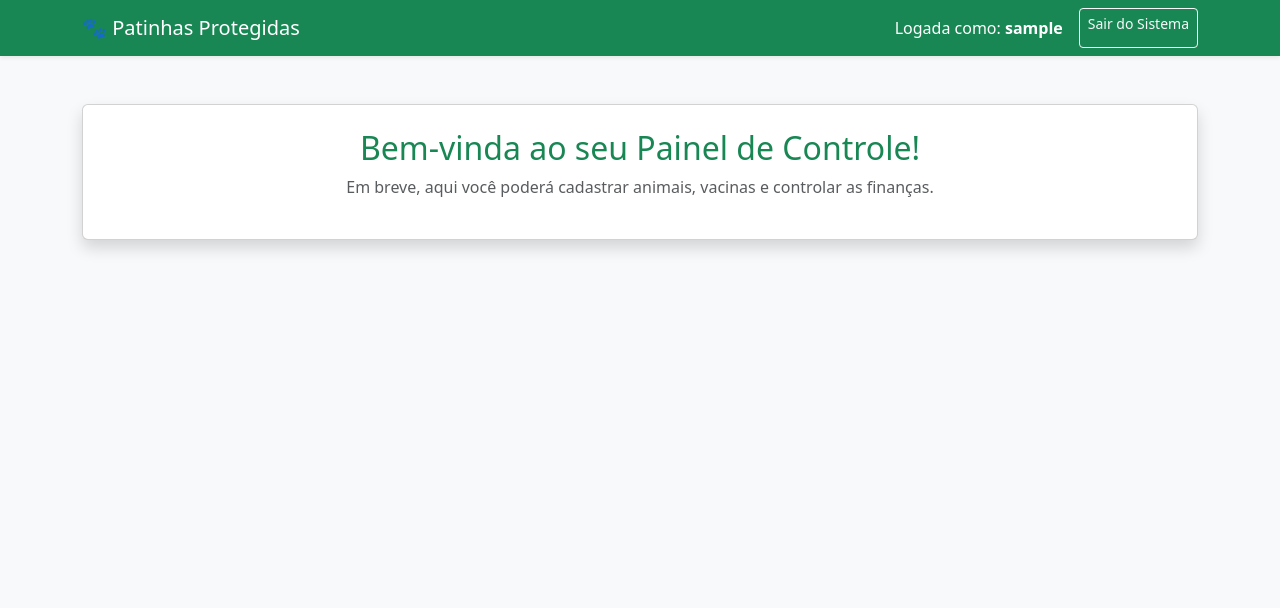
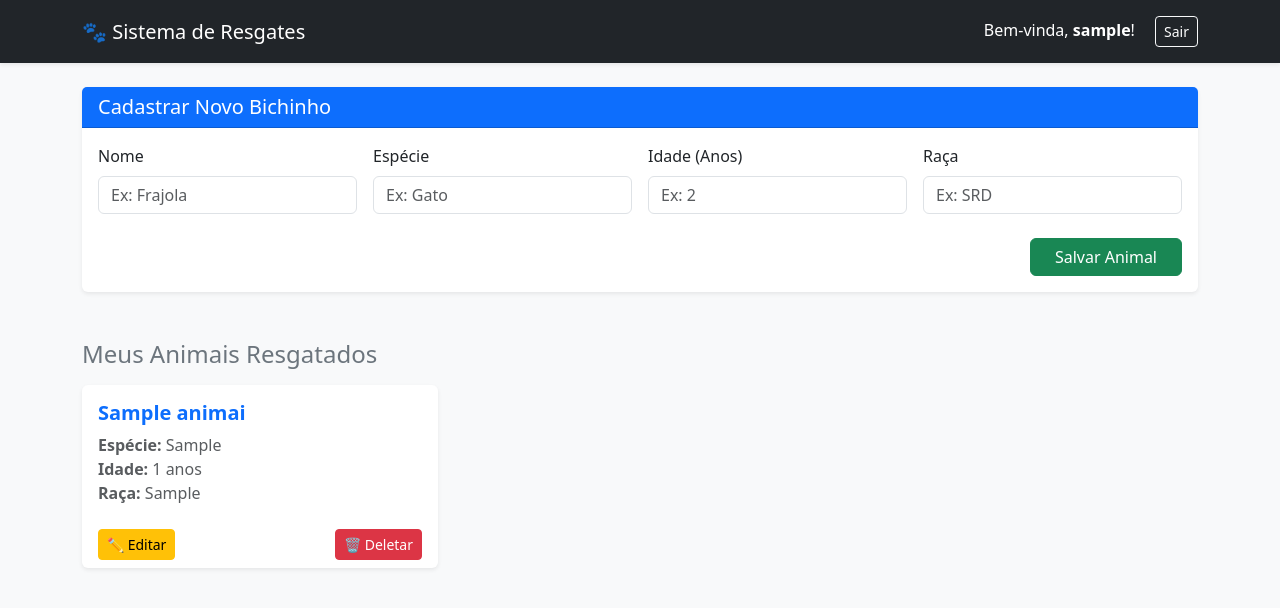
Before and after one commit to gbertaggia/patinhas-protegidas, a Flask app: page /painel in a window 1280 px wide. Shown: the top 608 px of the page. Run offline with Flask 3, Linux system fonts and the light colour scheme; the visitor is signed in with stand-in values (Sample User, id 1); tables that the repository leaves empty or names only in its code hold one stand-in row (values such as "Sample post").

Commit message:
ajustes no painel.html

```diff
--- a/templates/painel.html
+++ b/templates/painel.html
@@ -2,33 +2,87 @@
 <html lang="pt-BR">
 <head>
     <meta charset="UTF-8">
-    <title>Patinhas Protegidas - Painel</title>
+    <meta name="viewport" content="width=device-width, initial-scale=1.0">
+    <title>Painel - Patinhas Protegidas</title>
+
     <link href="https://cdn.jsdelivr.net/npm/bootstrap@5.3.0/dist/css/bootstrap.min.css" rel="stylesheet">
 </head>
 <body class="bg-light">
 
-    <nav class="navbar navbar-expand-lg navbar-dark bg-success shadow-sm">
+    <nav class="navbar navbar-dark bg-dark mb-4 shadow-sm">
         <div class="container">
-            <a class="navbar-brand" href="#">🐾 Patinhas Protegidas</a>
-            <div class="d-flex">
-                <span class="navbar-text text-white me-3">
-                    Logada como: <strong>{{ email }}</strong>
-                </span>
-                <a href="/logout" class="btn btn-outline-light btn-sm">Sair do Sistema</a>
-            </div>
+            <span class="navbar-brand mb-0 h1">🐾 Sistema de Resgates</span>
+            <span class="navbar-text text-white">
+                Bem-vinda, <strong>{{ email }}</strong>!
+                <a href="/logout" class="btn btn-outline-light btn-sm ms-3">Sair</a>
+            </span>
         </div>
     </nav>
 
-    <div class="container mt-5">
-        <div class="row">
-            <div class="col-12">
-                <div class="card shadow p-4 text-center">
-                    <h2 class="text-success">Bem-vinda ao seu Painel de Controle!</h2>
-                    <p class="text-muted">Em breve, aqui você poderá cadastrar animais, vacinas e controlar as finanças.</p>
-                </div>
+    <div class="container">
+
+        <div class="card shadow-sm mb-5 border-0">
+            <div class="card-header bg-primary text-white">
+                <h5 class="mb-0">Cadastrar Novo Bichinho</h5>
+            </div>
+            <div class="card-body">
+                <form action="/cadastrar_animal" method="POST" class="row g-3">
+                    <div class="col-md-3">
+                        <label class="form-label">Nome</label>
+                        <input type="text" name="nome" class="form-control" placeholder="Ex: Frajola" required>
+                    </div>
+                    <div class="col-md-3">
+                        <label class="form-label">Espécie</label>
+                        <input type="text" name="especie" class="form-control" placeholder="Ex: Gato" required>
+                    </div>
+                    <div class="col-md-3">
+                        <label class="form-label">Idade (Anos)</label>
+                        <input type="number" name="idade" class="form-control" placeholder="Ex: 2">
+                    </div>
+                    <div class="col-md-3">
+                        <label class="form-label">Raça</label>
+                        <input type="text" name="raca" class="form-control" placeholder="Ex: SRD">
+                    </div>
+                    <div class="col-12 text-end mt-4">
+                        <button type="submit" class="btn btn-success px-4">Salvar Animal</button>
+                    </div>
+                </form>
             </div>
         </div>
+
+        <h4 class="mb-3 text-secondary">Meus Animais Resgatados</h4>
+
+        {% if animais %}
+            <div class="row row-cols-1 row-cols-md-3 g-4">
+
+                {% for bichinho in animais %}
+                    <div class="col">
+                        <div class="card h-100 shadow-sm border-0">
+                            <div class="card-body">
+                                <h5 class="card-title text-primary fw-bold">{{ bichinho[2] }}</h5>
+                                <p class="card-text text-muted">
+                                    <strong>Espécie:</strong> {{ bichinho[3] }}<br>
+                                    <strong>Idade:</strong> {{ bichinho[4] }} anos<br>
+                                    <strong>Raça:</strong> {{ bichinho[5] }}
+                                </p>
+                            </div>
+                            <div class="card-footer bg-transparent border-top-0 d-flex justify-content-between">
+                                <a href="/editar_animal/{{ bichinho[0] }}" class="btn btn-warning btn-sm">✏️ Editar</a>
+                                <a href="/deletar_animal/{{ bichinho[0] }}" class="btn btn-danger btn-sm" onclick="return confirm('Tem certeza que deseja apagar o registro?');">🗑️ Deletar</a>
+                            </div>
+                        </div>
+                    </div>
+                {% endfor %}
+            </div>
+
+        {% else %}
+            <div class="alert alert-info shadow-sm" role="alert">
+                Você ainda não tem nenhum animalzinho cadastrado no sistema. Preencha o formulário acima para começar!
+            </div>
+        {% endif %}
+
     </div>
 
+    <script src="https://cdn.jsdelivr.net/npm/bootstrap@5.3.0/dist/js/bootstrap.bundle.min.js"></script>
 </body>
 </html>
```
